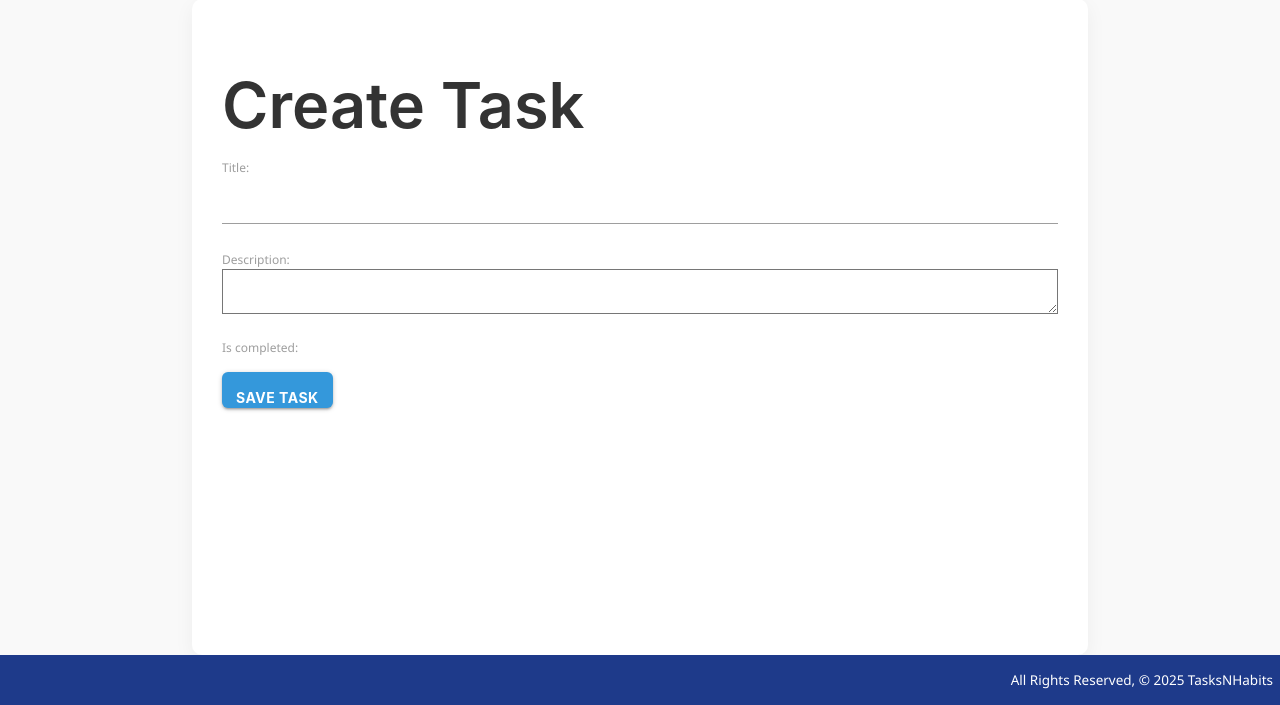
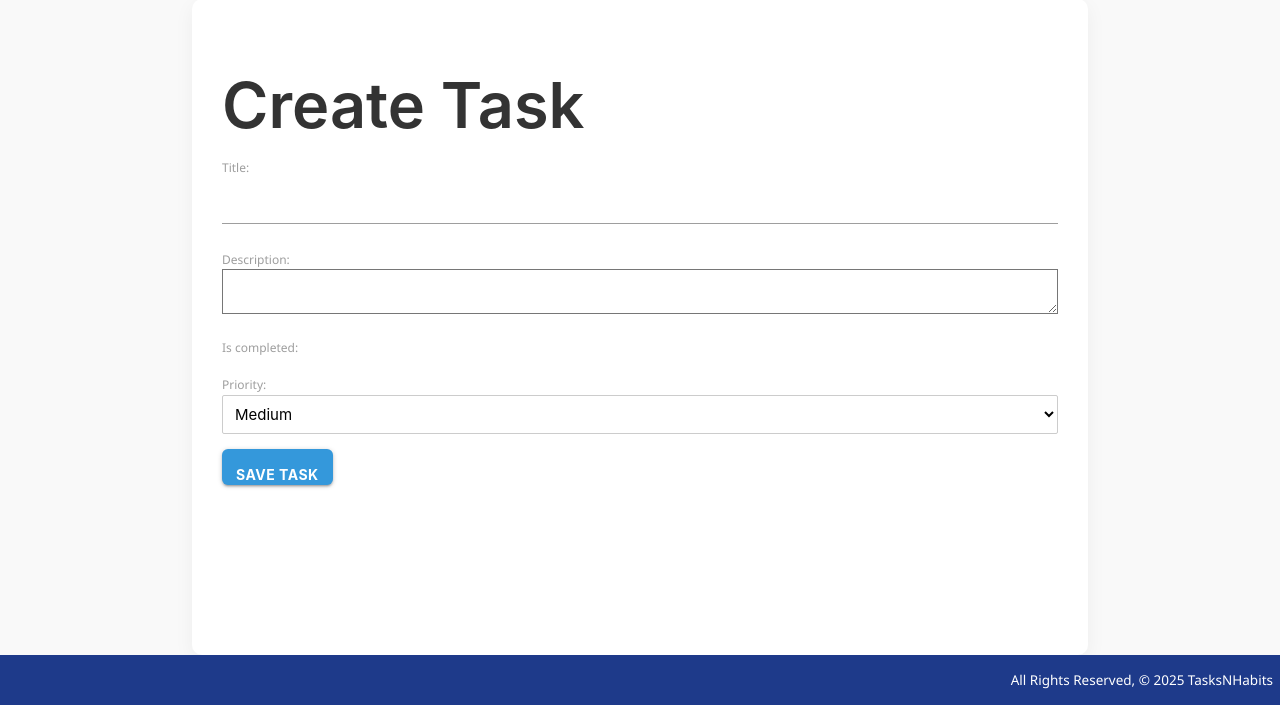
Before and after one commit to envwx/Tasks-Habits, a Django app: page /tasks/create/ in a window 1280 px wide. Shown: the part 95-800 px from the top of the page. Run offline with Django 5.2, Linux system fonts and the light colour scheme; the visitor is signed in with stand-in values (Sample User, id 1).

Commit message:
added priority feature

```diff
--- a/TasksNHabits/main_app/forms.py
+++ b/TasksNHabits/main_app/forms.py
@@ -5,7 +5,7 @@
 class TaskForm(forms.ModelForm):
     class Meta:
         model = Task
-        fields = ['title', 'description', 'is_completed']
+        fields = ['title', 'description', 'is_completed', 'priority']
 
 class HabitForm(forms.ModelForm):
     class Meta:
--- a/TasksNHabits/main_app/models.py
+++ b/TasksNHabits/main_app/models.py
@@ -10,6 +10,15 @@
     is_completed = models.BooleanField(default=False)
     created_date = models.DateTimeField(auto_now_add=True)
     user = models.ForeignKey(User, on_delete=models.CASCADE)
+    priority = models.CharField(
+        max_length=10,
+    choices=[
+        ('low', 'Low'),
+        ('medium', 'Medium'),
+        ('high', 'High')
+    ],
+        default='medium'
+    )
 
     def __str__(self):
         return self.title
--- a/TasksNHabits/main_app/static/css/styles.css
+++ b/TasksNHabits/main_app/static/css/styles.css
@@ -444,3 +444,54 @@
 .back-link:hover {
   text-decoration: underline;
 }
+
+select {
+  display: block !important;
+  visibility: visible !important;
+  opacity: 1 !important;
+  height: auto !important;
+  padding: 8px !important;
+  border: 1px solid #ccc !important;
+  background-color: white !important;
+  color: black !important;
+}
+
+.priority-value.low {
+  color: green;
+  font-weight: bold;
+}
+
+.priority-value.medium {
+  color: orange;
+  font-weight: bold;
+}
+
+.priority-value.high {
+  color: red;
+  font-weight: bold;
+}
+
+.task-priority {
+  font-size: medium;
+}
+
+.priority-label {
+  font-weight: bold;
+  padding: 2px 6px;
+  border-radius: 4px;
+}
+
+.priority-low {
+  background-color: #d4edda;
+  color: #155724;
+}
+
+.priority-medium {
+  background-color: #fff3cd;
+  color: #856404;
+}
+
+.priority-high {
+  background-color: #f8d7da;
+  color: #721c24;
+}
--- a/TasksNHabits/main_app/templates/home.html
+++ b/TasksNHabits/main_app/templates/home.html
@@ -10,6 +10,12 @@
     <br>
     <small class="task-desc">{{ task.description }}</small>
   </br>
+  <p class="task-priority">
+      Priority:
+          <span class="priority-label priority-{{ task.priority }}">
+        {{ task.get_priority_display }}
+    </span>
+</p>
     {% if task.is_completed %}
     <span class="completed"> Completed</span>
     {% else %}
```
Also changed, not shown: TasksNHabits/main_app/templates/tasks/index.html (+8 -0 lines), TasksNHabits/main_app/templates/tasks/task_details.html (+11 -0 lines).
